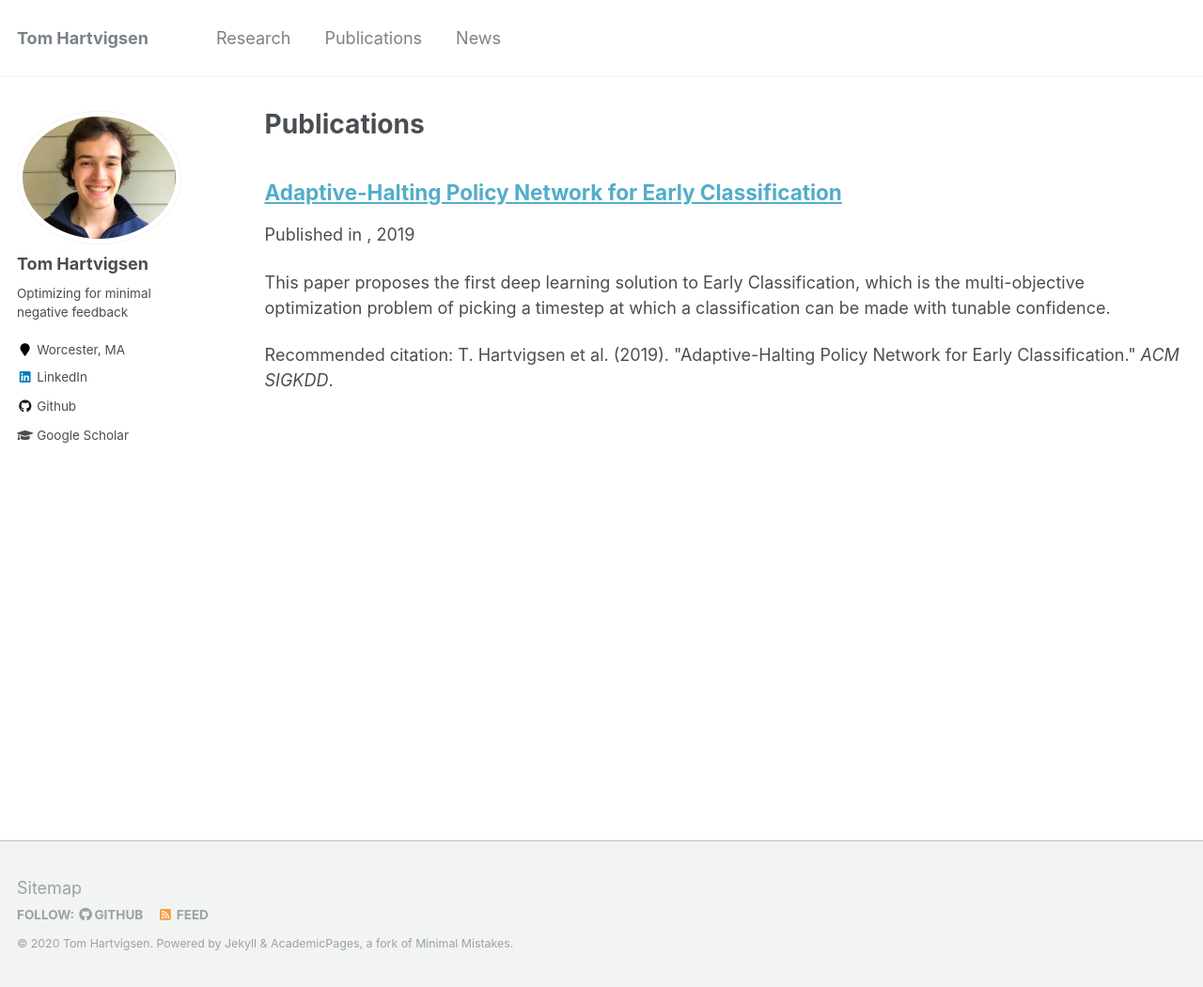
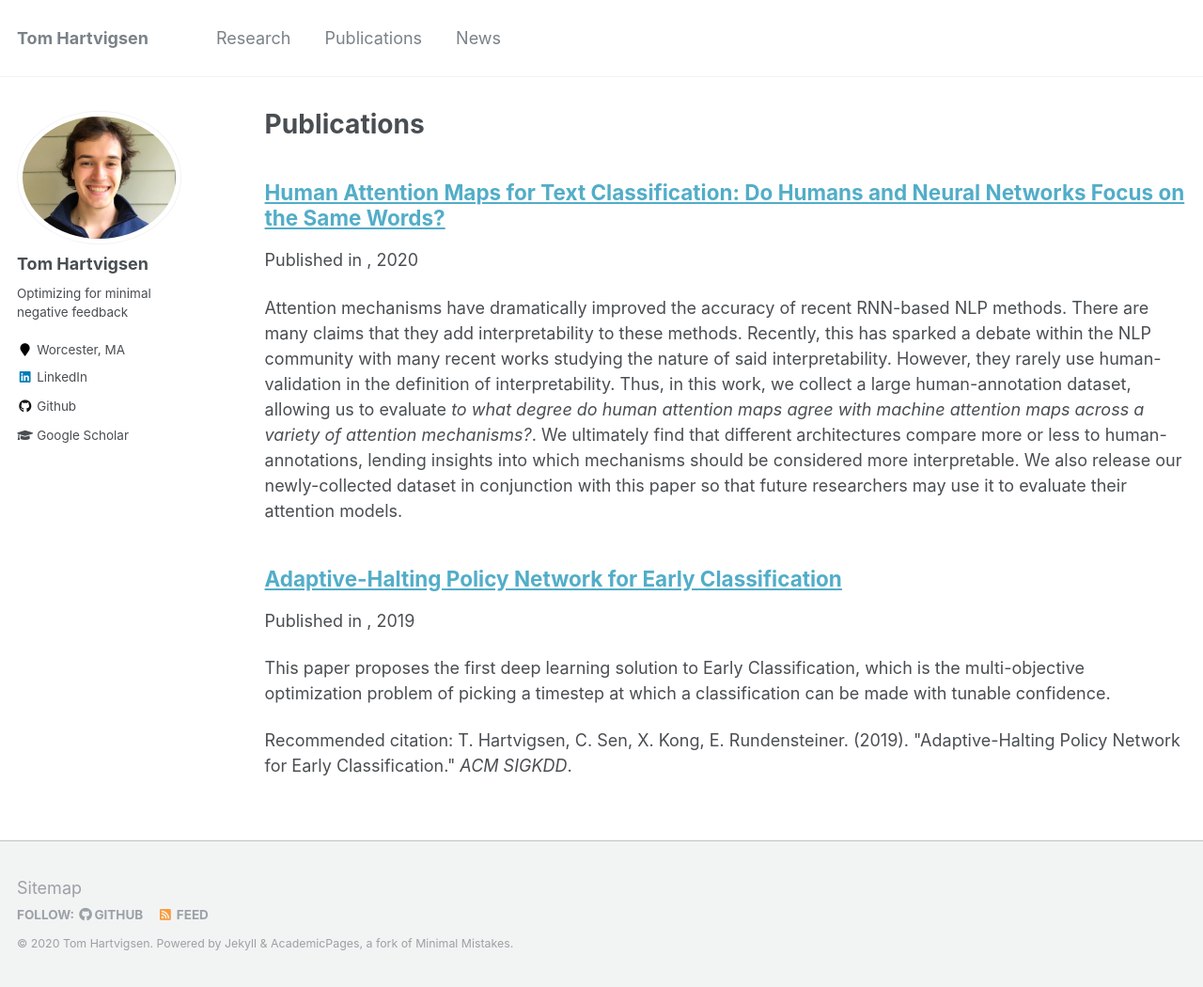
Before and after one commit to Thartvigsen/thartvigsen.github.io, a Jekyll site: the page built from _pages/publications.md, in a window 1280 px wide and 1050 px high. Shown: the whole window at 94% size. Built offline with Jekyll 4.4.1, drawn with Linux system fonts in a browser that asks for light colours.

Commit message:
new publication

````diff
--- a/_publications/2019-08-03-adaptive-halting.md
+++ b/_publications/2019-08-04-adaptive-halting.md
@@ -2,7 +2,7 @@
 title: "Adaptive-Halting Policy Network for Early Classification"
 collection: publications
 date: 2019-08-04
-citation: 'T. Hartvigsen et al. (2019). &quot;Adaptive-Halting Policy Network for Early Classification.&quot; <i>ACM SIGKDD</i>.'
+citation: 'T. Hartvigsen, C. Sen, X. Kong, E. Rundensteiner. (2019). &quot;Adaptive-Halting Policy Network for Early Classification.&quot; <i>ACM SIGKDD</i>.'
 ---
 
 This paper proposes the first deep learning solution to Early Classification, which is the multi-objective optimization problem of picking a timestep at which a classification can be made with tunable confidence.
--- /dev/null
+++ b/_publications/2020-07-07-machine-attention.md
@@ -0,0 +1,16 @@
+---
+title: "Human Attention Maps for Text Classification: Do Humans and Neural Networks Focus on the Same Words?"
+collection: publications
+date: 2020-07-05
+---
+
+Attention mechanisms have dramatically improved the accuracy of recent RNN-based NLP methods. There are many claims that they add interpretability to these methods. Recently, this has sparked a debate within the NLP community with many recent works studying the nature of said interpretability. However, they rarely use human-validation in the definition of interpretability. Thus, in this work, we collect a large human-annotation dataset, allowing us to evaluate *to what degree do human attention maps agree with machine attention maps across a variety of attention mechanisms?*. We ultimately find that different architectures compare more or less to human-annotations, lending insights into which mechanisms should be considered more interpretable. We also release our newly-collected dataset in conjunction with this paper so that future researchers may use it to evaluate their attention models.
+
+```
+@inproceedings{sen2020human,
+  title={Human Attention Maps for Text Classification: Do Humans and Neural Networks Focus on the Same Words?},
+  author={Sen, Cansu and Hartvigsen, Thomas and Yin, Biao and Kong, Xiangnan and Rundensteiner, Elke},
+  booktitle={Proceedings of the 58th Annual Meeting of the Association for Computational Linguistics},
+  year={2020}
+}
+```
````
